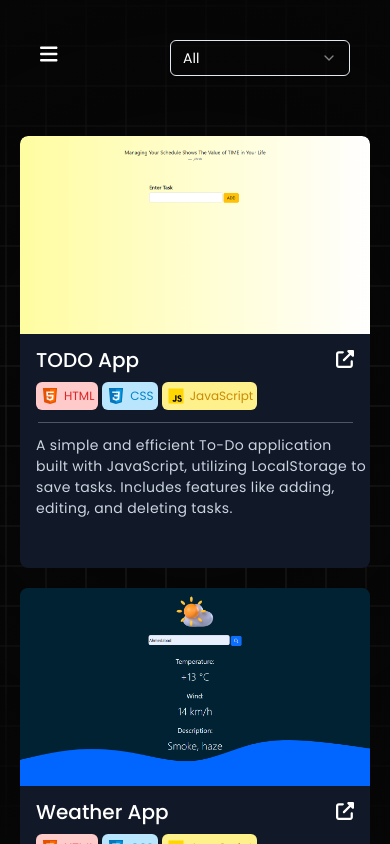
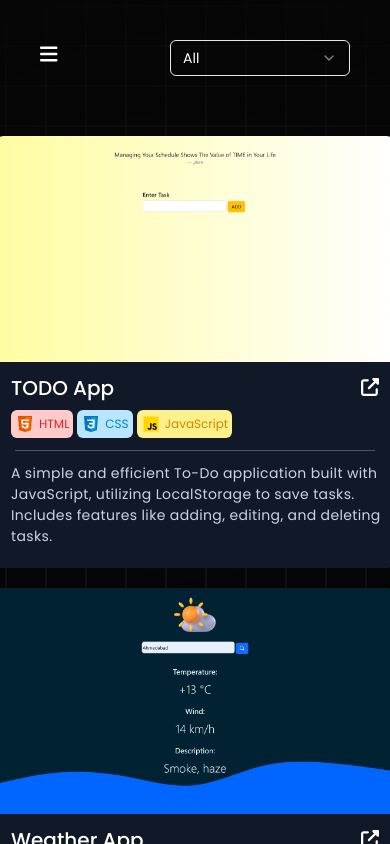
Before and after one commit to Jitesh38/portfolio-react, a React (Vite) app: page /projects in a window 390 px wide. Built offline with nearby package versions, Linux system fonts and the light colour scheme; no server answers; what tailwindcss-motion would draw is missing.

Commit message:
fixed projects page - converted from flex to grid

```diff
--- a/src/components/ProjectsPage.jsx
+++ b/src/components/ProjectsPage.jsx
@@ -42,7 +42,7 @@
         </Select>
       </div>
 
-      <div className="w-full flex justify-center flex-row flex-wrap  p-5 gap-5">
+      <div className="w-full grid grid-cols-1 lg:grid-cols-2 xl:grid-cols-3 place-items-center p-5 gap-5">
         {filteredProjects.map((item) => (
           <div
             className="h-[27rem] w-[25rem] text-8xl flex rounded-lg flex-col  bg-gray-900 hover:shadow-sm hover:shadow-slate-500 overflow-hidden"
--- a/src/index.css
+++ b/src/index.css
@@ -169,3 +169,7 @@
     @apply bg-background text-foreground;
   }
 }
+
+.flex-center{
+  @apply flex justify-center items-center
+}
```
